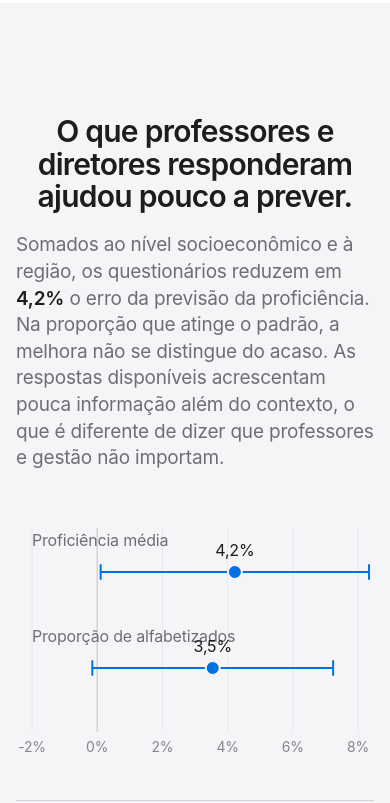
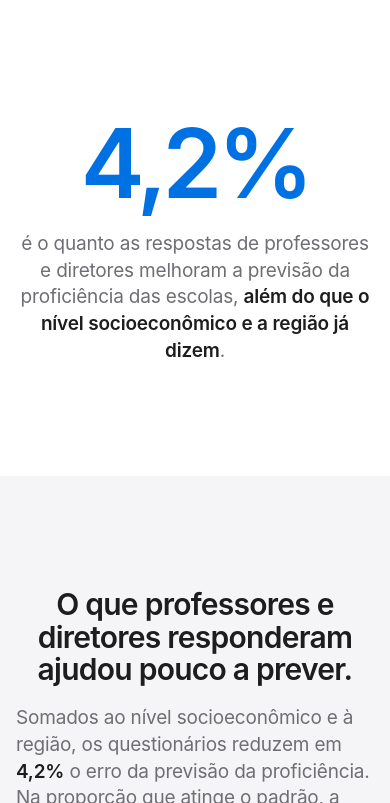
Before and after one commit to NercinoN21/tcc-alfabetizacao-saeb-ml, a plain HTML site: page docs/painel/index.html in a window 390 px wide. Shown: the part 4619-5422 px from the top of the page. Drawn offline with Linux system fonts and the light colour scheme.

Commit message:
style(painel): acrescenta o momento do número central e enxuga o menu
Uma tela só com 4,2% antes do gráfico dos questionários quebra a repetição das seções. O menu
passa a ter quatro itens. Modo escuro conferido.

```diff
--- a/docs/painel/index.html
+++ b/docs/painel/index.html
@@ -49,6 +49,7 @@ h2{font-size:clamp(30px,4.6vw,48px);line-height:1.08}
 strong{font-weight:600;color:var(--tinta)}
 .texto p.lead{text-align:left}
 #inicio .texto p.lead,#inicio .apoio{text-align:center}
+.momento-num{font-size:clamp(96px,18vw,200px);font-weight:600;letter-spacing:-.05em;line-height:1;color:var(--azul)}
 .credito{font-size:14px;color:var(--tinta2);margin-top:28px}
 .apoio{font-size:15px;color:var(--tinta2);margin-top:12px}
 .lista-nao{max-width:680px;margin:40px auto 0;padding:0;list-style:none;text-align:left}
@@ -115,8 +116,7 @@ footer .coluna{display:flex;flex-direction:column;gap:6px}
 <body>
 <header class="topo"><nav aria-label="Seções">
   <b>Quem aprende a ler no 2º ano</b>
-  <a class="opc" href="#lugar">Lugar</a><a class="opc" href="#renda">Contexto</a><a class="opc" href="#questionarios">Escola</a>
-  <a class="opc" href="#erro">Erros</a><a class="opc" href="#limites">Limites</a><a href="#uf">Sua UF</a><a href="#dados">Dados</a>
+  <a class="opc" href="#lugar">Achados</a><a href="#uf">Sua UF</a><a class="opc" href="#limites">Limites</a><a href="#dados">Dados</a>
 </nav></header>
 
 <main>
@@ -178,6 +178,13 @@ footer .coluna{display:flex;flex-direction:column;gap:6px}
   <details><summary>Como ler este gráfico</summary><div class="corpo">
     <p>O Indicador de Nível Socioeconômico (INSE) do Inep resume a renda, a escolaridade e os bens das famílias dos alunos de cada escola, em níveis de I a VIII. Nas faixas baixas há poucas escolas efetivas depois da ponderação, e a média com peso é imprecisa.</p>
     <table id="t-inse"></table></div></details>
+</section>
+
+<section id="momento">
+  <div class="texto">
+    <div class="momento-num" id="momento-num"></div>
+    <p class="lead" style="text-align:center">é o quanto as respostas de professores e diretores melhoram a previsão da proficiência das escolas, <strong>além do que o nível socioeconômico e a região já dizem</strong>.</p>
+  </div>
 </section>
 
 <section id="questionarios" class="faixa">
@@ -411,6 +418,7 @@ document.querySelectorAll(".alternar").forEach(grp=>grp.addEventListener("click"
 const R=D.meta.repo;$("#l-repo").href=R;$("#l-tab").href=R+"/tree/main/reports/final";$("#l-painel").href=R+"/tree/main/reports/final/complemento_painel/tabelas";
 $("#nmin").textContent=D.meta.n_min;$("#rodape").textContent=`Fonte: microdados do Saeb 2023 (Inep, CC BY 4.0). Versão do código dos dados: ${D.meta.versao}.`;
 if(location.hash==="#resposta"){$("#palpite").value=60;$("#palpite-valor").textContent="60";marcaChute(60);$("#revelar").click();}
+$("#momento-num").textContent=nf(D.ablacao.prof.reducao_pct)+"%";
 let kErro="prop",kTemas="prof";
 const desenha=()=>{regioes();inse();quest();erro(kErro);temas(kTemas);};
 desenha();let tm,ultima=innerWidth;addEventListener("resize",()=>{clearTimeout(tm);tm=setTimeout(()=>{if(innerWidth!==ultima){ultima=innerWidth;desenha();}},150);});
```
Also changed, not shown: src/saeb_alfab/painel_modelo.html (+10 -2 lines).
